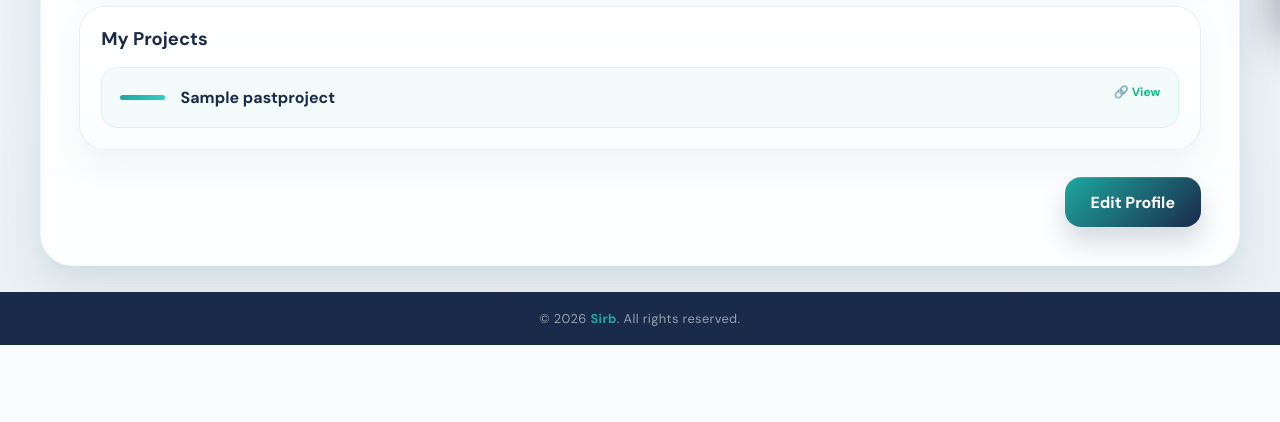
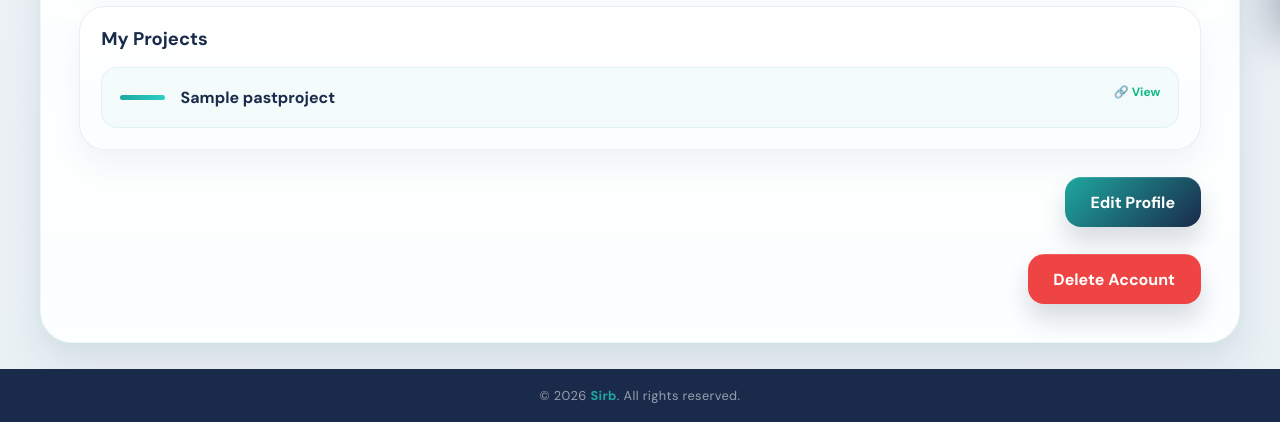
Before and after one commit to Hawra-10/Sirb, a PHP site: page /profile.php in a window 1280 px wide. Shown: the part 761-1183 px from the top of the page. Before the commit the page ends 1106 px from the top, so only its background shows below. Run offline with PHP 8.4, Linux system fonts and the light colour scheme; the visitor is signed in with stand-in values (Sample User, id 1); tables that the repository leaves empty or names only in its code hold one stand-in row (values such as "Sample post").

Commit message:
delete account

```diff
--- a/profile.php
+++ b/profile.php
@@ -267,8 +267,15 @@ $degree = ($average / 5) * 360;
                     </div>
                 </section>
 
+
                 <div id="bd-peer-rate-button-wrapper">
                     <button id="bd-peer-rate-button" onclick="toggleEditMode()">Edit Profile</button>
+                </div>
+
+                <div id="bd-peer-delete-button-wrapper" >
+                    <button id="bd-peer-delete-button" onclick="confirmDeleteAccount()" >
+                        Delete Account
+                    </button>
                 </div>
             </section>
         </section>
@@ -279,6 +286,14 @@ $degree = ($average / 5) * 360;
     </footer>
 
     <script>
+        function confirmDeleteAccount() {
+            const confirmation = confirm("Are you absolutely sure you want to delete your account? This action cannot be undone and you will lose all your data.");
+
+            if (confirmation) {
+                // Redirect to a PHP file that handles the actual database deletion and session destruction
+                window.location.href = 'delete_account.php';
+            }
+        }
         function toggleDrawer() {
             document.getElementById('drawer').classList.toggle('active');
             document.getElementById('overlay').classList.toggle('active');
--- a/style.css
+++ b/style.css
@@ -1184,7 +1184,7 @@ footer span {
 /* =========================
    BUTTON
 ========================= */
-#bd-peer-rate-button-wrapper {
+#bd-peer-rate-button-wrapper,#bd-peer-delete-button-wrapper {
   display: flex;
   justify-content: flex-end;
 }
@@ -1204,8 +1204,28 @@ footer span {
     inset 0 0.04rem 0 rgba(255, 255, 255, 0.18);
   transition: var(--transition);
 }
-
-#bd-peer-rate-button:hover {
+#bd-peer-delete-button {
+  padding: 0.9rem 1.6rem;
+  border-radius: 1rem;
+  border: none;
+  background: #ef4444;
+  color: white;
+  font-weight: 700;
+  font-size: 1rem;
+  font-family: 'DM Sans', Arial, sans-serif;
+  cursor: pointer;
+  box-shadow:
+    0 0.95rem 1.5rem rgba(26, 42, 74, 0.16),
+    inset 0 0.04rem 0 rgba(255, 255, 255, 0.18);
+  transition: var(--transition);
+}
+
+/* <div id="bd-peer-delete-button-wrapper" >
+                    <button id="bd-peer-delete-button" onclick="confirmDeleteAccount()" >
+                        Delete Account
+                    </button>*/
+
+#bd-peer-rate-button:hover,#bd-peer-delete-button-wrapper:hover{
   transform: translateY(-0.08rem);
 }
 
```
Also changed, not shown: delete_account.php (added, +55 -0 lines).
